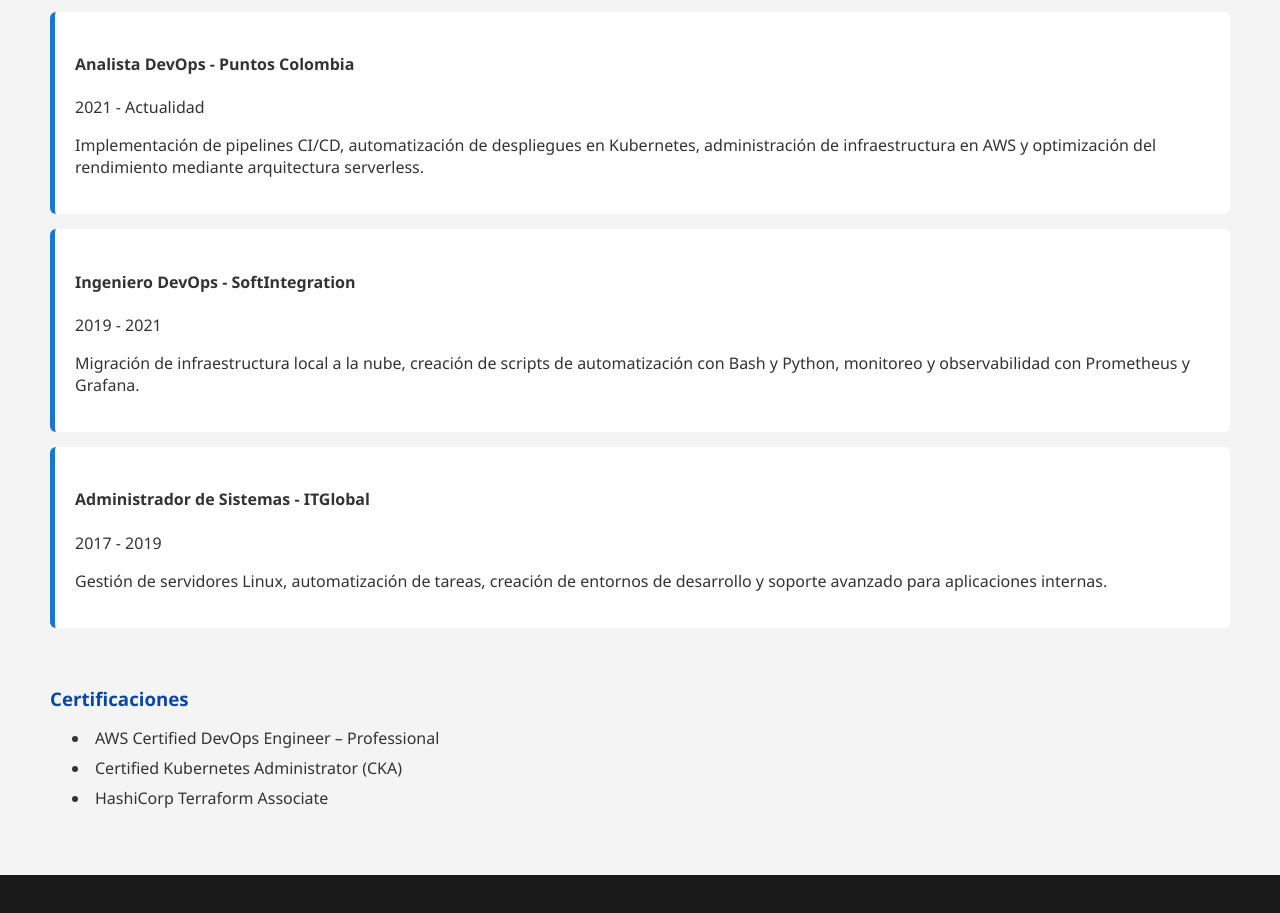
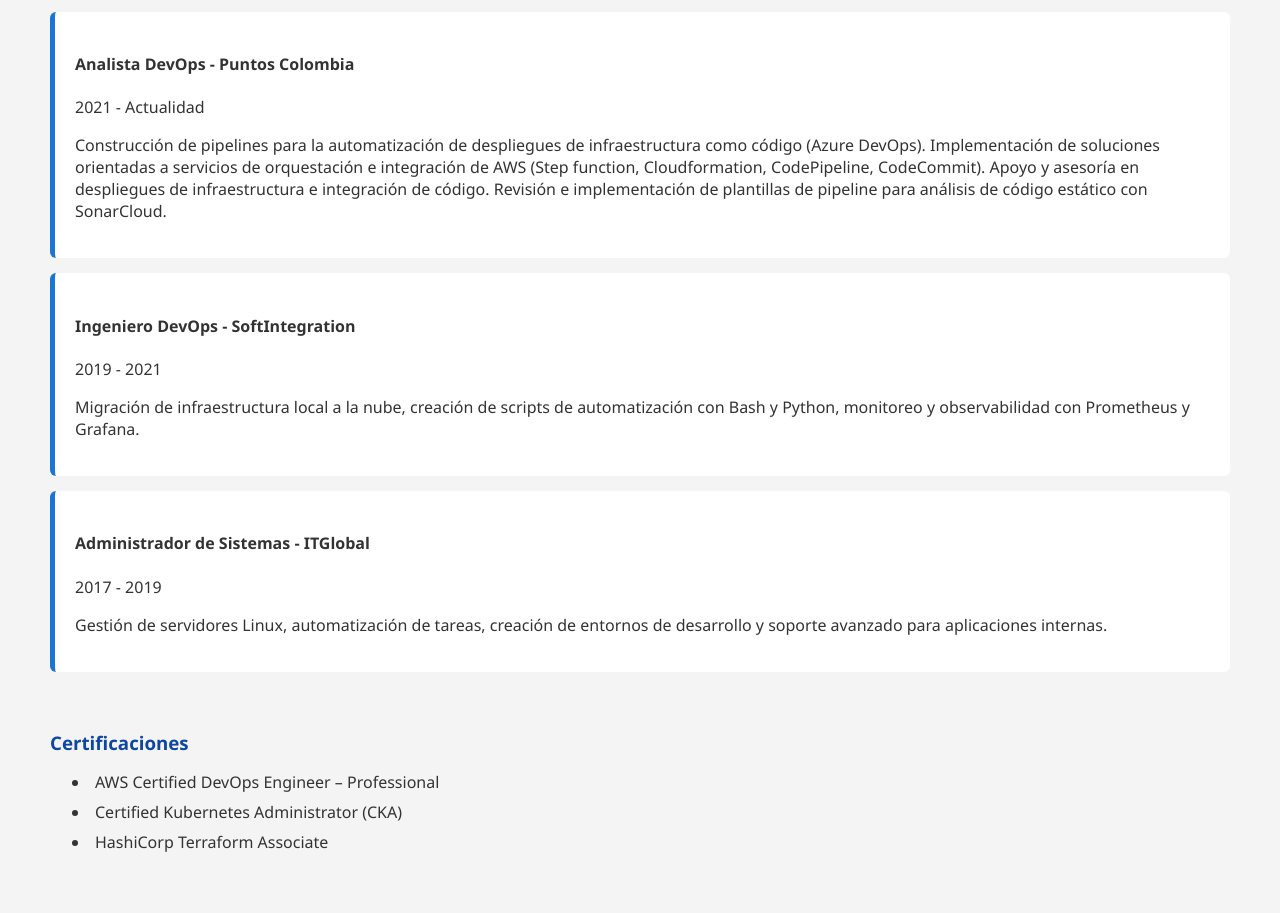
Before and after one commit to LatenciaNulla/AboutMe, a plain HTML site: page index.html in a window 1280 px wide. Shown: the part 942-1855 px from the top of the page. Drawn offline with Linux system fonts and the light colour scheme.

Commit message:
add base files

```diff
--- a/index.html
+++ b/index.html
@@ -56,8 +56,17 @@
             <h4>Analista DevOps - Puntos Colombia</h4>
             <span>2021 - Actualidad</span>
             <p>
-                Implementación de pipelines CI/CD, automatización de despliegues en Kubernetes,
-                administración de infraestructura en AWS y optimización del rendimiento mediante arquitectura serverless.
+               Construcción de pipelines para la automatización de
+                    despliegues de infraestructura como código (Azure
+                    DevOps).
+                    Implementación de soluciones orientadas a servicios
+                    de orquestación e integración de AWS (Step function,
+                    Cloudformation, CodePipeline, CodeCommit).
+                    Apoyo y asesoría en despliegues de infraestructura e
+                    integración de código.
+                    Revisión e implementación de plantillas de pipeline
+                    para análisis de código estático con SonarCloud.
+
             </p>
         </div>
 
```
